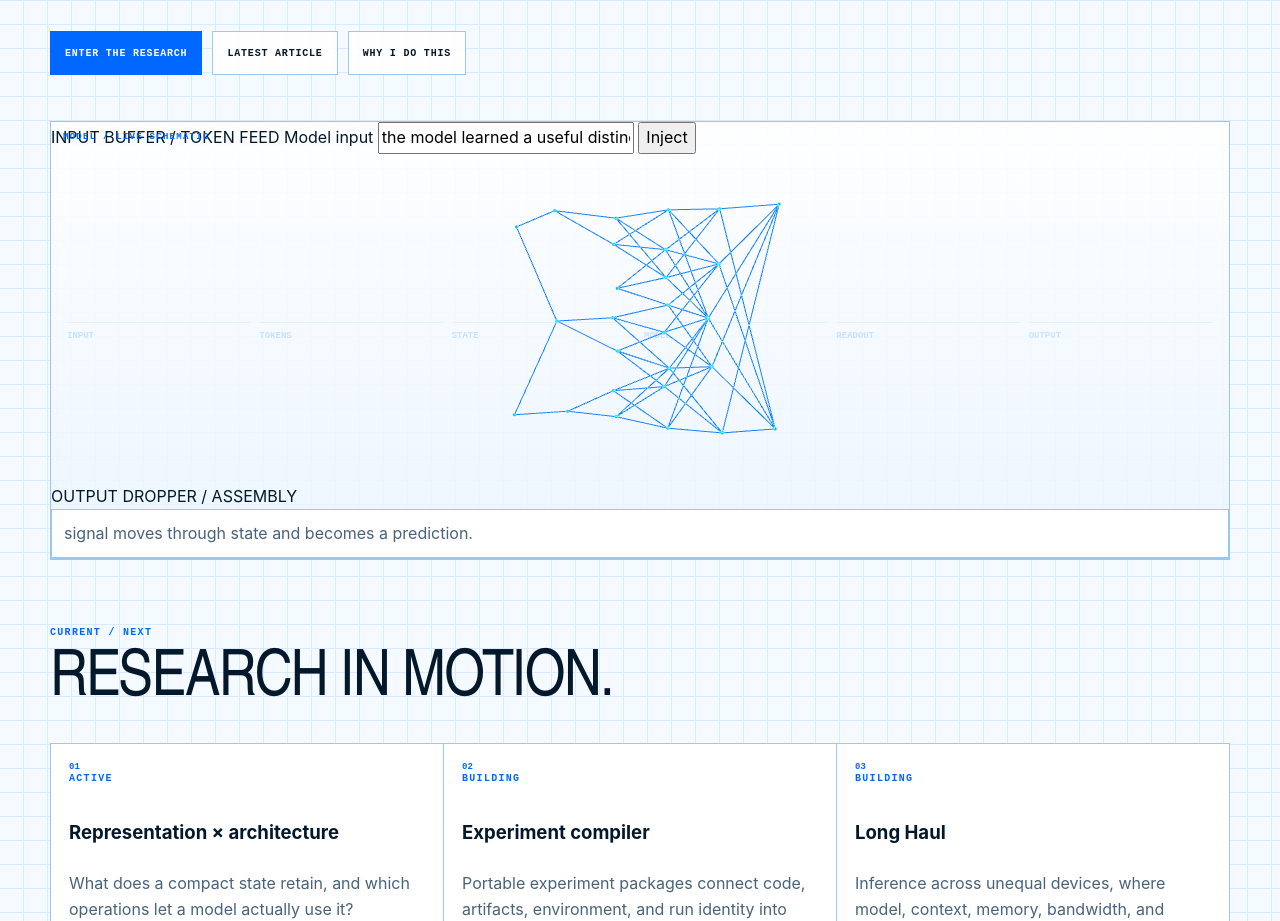
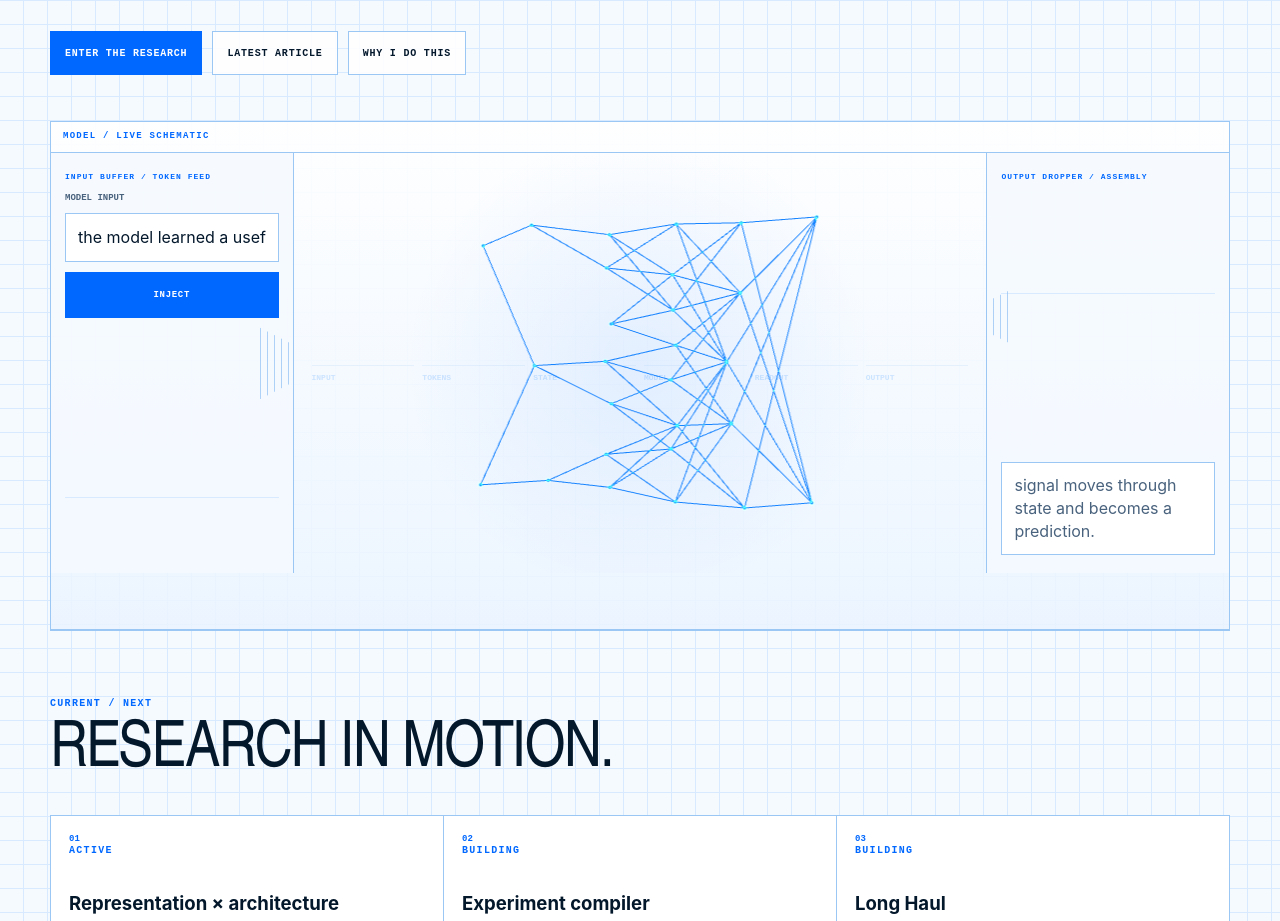
Before and after one commit to pH34r-pH/Portfolio, a website: page site/index.html in a window 1280 px wide. Shown: the part 960-1881 px from the top of the page. Drawn offline with Linux system fonts and the light colour scheme; no server answers.

Commit message:
Make the WebGL model a mechanical input-to-output workcell

```diff
--- a/site/assets/site.css
+++ b/site/assets/site.css
@@ -67,22 +67,30 @@ pre,code{font-family:ui-monospace,SFMono-Regular,Consolas,monospace}
 pre{white-space:pre-wrap}
 
 /* 2071 model instrument */
-.model-instrument{position:relative;padding:0;border:1px solid var(--line);background:linear-gradient(180deg,color-mix(in srgb,var(--panel) 92%,transparent),color-mix(in srgb,var(--bg-2) 84%,transparent));overflow:hidden;min-height:430px}
-.model-instrument:before{content:"MODEL / LIVE SCHEMATIC";position:absolute;z-index:3;left:12px;top:10px;font:750 9px ui-monospace,monospace;letter-spacing:.14em;color:var(--blue)}
-.model-stage{position:relative;min-height:330px}
+.model-instrument{position:relative;padding-top:30px;border:1px solid var(--line);background:linear-gradient(180deg,color-mix(in srgb,var(--panel) 92%,transparent),color-mix(in srgb,var(--bg-2) 84%,transparent));overflow:hidden}
+.model-instrument:before{content:"MODEL / LIVE SCHEMATIC";position:absolute;z-index:3;left:12px;top:9px;font:750 9px ui-monospace,monospace;letter-spacing:.14em;color:var(--blue)}
+.model-workcell{display:grid;grid-template-columns:minmax(180px,.7fr) minmax(360px,2fr) minmax(180px,.7fr);min-height:420px;border-top:1px solid var(--line)}
+.model-port{position:relative;z-index:2;display:flex;flex-direction:column;gap:10px;padding:18px 14px;background:color-mix(in srgb,var(--bg) 86%,transparent);overflow:hidden}
+.model-input-port{border-right:1px solid var(--line)}
+.model-output-port{border-left:1px solid var(--line)}
+.machine-label{font:800 8px/1.4 ui-monospace,monospace;letter-spacing:.13em;text-transform:uppercase;color:var(--blue)}
+.model-port label{font:700 9px ui-monospace,monospace;text-transform:uppercase;color:var(--muted)}
+.model-port input,.model-output{width:100%;min-height:48px;border:1px solid var(--line);background:var(--panel);color:var(--ink);padding:11px 12px;border-radius:0}
+.model-port button{min-height:46px;border:1px solid var(--blue);background:var(--blue);color:#fff;padding:0 16px;font:800 9px ui-monospace,monospace;letter-spacing:.08em;text-transform:uppercase;cursor:pointer}
+.model-input-port:after{content:"";position:absolute;right:-1px;top:50%;width:34px;height:72px;transform:translateY(-50%);clip-path:polygon(0 0,100% 24%,100% 76%,0 100%);background:repeating-linear-gradient(90deg,var(--line) 0 1px,transparent 1px 7px);opacity:.8;pointer-events:none}
+.model-output-port:before{content:"";position:absolute;left:-1px;top:32%;width:28px;height:58px;clip-path:polygon(0 24%,100% 0,100% 100%,0 76%);background:repeating-linear-gradient(90deg,var(--line) 0 1px,transparent 1px 7px);opacity:.8;pointer-events:none}
+.model-stage{position:relative;min-height:420px;background:radial-gradient(circle at 50% 50%,color-mix(in srgb,var(--blue) 8%,transparent),transparent 58%)}
 .model-canvas{position:absolute;inset:0;width:100%;height:100%;display:block}
-.model-fallback{position:absolute;inset:0;display:grid;grid-template-columns:repeat(6,1fr);align-items:center;padding:50px 16px 24px;gap:8px;pointer-events:none}
-.model-fallback span{border-top:1px solid var(--line);padding-top:8px;font:700 9px ui-monospace,monospace;color:var(--muted);text-transform:uppercase}
-.webgl-ready .model-fallback{opacity:.2}
-.model-console{display:grid;grid-template-columns:minmax(0,1fr) auto minmax(0,1fr);gap:8px;align-items:stretch;border-top:1px solid var(--line);padding:10px;background:var(--bg)}
-.model-console label{position:absolute;clip:rect(0 0 0 0);clip-path:inset(50%);width:1px;height:1px;overflow:hidden}
-.model-console input,.model-output{min-height:46px;border:1px solid var(--line);background:var(--panel);color:var(--ink);padding:11px 12px}
-.model-console button{min-height:46px;border:1px solid var(--blue);background:var(--blue);color:#fff;padding:0 18px;font:800 10px ui-monospace,monospace;text-transform:uppercase;cursor:pointer}
-.model-output{margin:0;color:var(--muted)}
-.token-rail{position:absolute;inset:auto 12px 12px;display:flex;gap:5px;overflow:hidden;pointer-events:none}
-.token-chip{flex:none;border:1px solid var(--blue);background:var(--bg);padding:3px 6px;font:700 9px ui-monospace,monospace;color:var(--blue);animation:token-flight .62s cubic-bezier(.2,.8,.2,1) both}
-@keyframes token-flight{from{transform:translate3d(-30px,12px,0) rotate(-8deg);opacity:0}to{transform:none;opacity:1}}
-.model-instrument[data-focus] [data-stage]{opacity:.32;transition:opacity .24s ease,color .24s ease}
+.model-fallback{position:absolute;inset:0;display:grid;grid-template-columns:repeat(6,1fr);align-items:center;padding:44px 18px 24px;gap:8px;pointer-events:none}
+.model-fallback span{border-top:1px solid var(--line);padding-top:7px;font:700 8px ui-monospace,monospace;color:var(--muted);text-transform:uppercase}
+.webgl-ready .model-fallback{opacity:.18}
+.token-rail,.output-conveyor{display:flex;flex-wrap:wrap;align-content:flex-start;gap:5px;min-height:58px;margin-top:auto;padding-top:10px;border-top:1px solid var(--line-soft);overflow:hidden;pointer-events:none}
+.token-chip,.output-chip{flex:none;border:1px solid var(--blue);background:var(--bg);padding:3px 6px;font:700 8px ui-monospace,monospace;color:var(--blue);animation:token-flight .54s cubic-bezier(.16,1,.3,1) both}
+.output-chip{animation-name:output-drop}
+@keyframes token-flight{from{transform:translate3d(-24px,15px,0) rotate(-7deg);opacity:0}to{transform:none;opacity:1}}
+@keyframes output-drop{from{transform:translate3d(0,-20px,0);opacity:0}55%{opacity:1}to{transform:translate3d(18px,0,0);opacity:1}}
+.model-output{margin:0;margin-top:auto;color:var(--muted);line-height:1.45}
+.model-instrument[data-focus] [data-stage]{opacity:.28;transition:opacity .22s ease,color .22s ease}
 .model-instrument[data-focus="full"] [data-stage],.model-instrument [data-stage].is-focus{opacity:1;color:var(--blue-hot)}
 
 /* research frontier */
```
